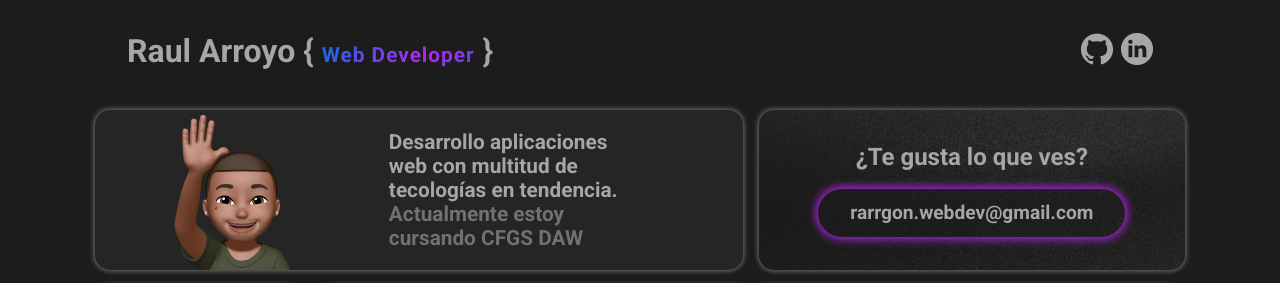
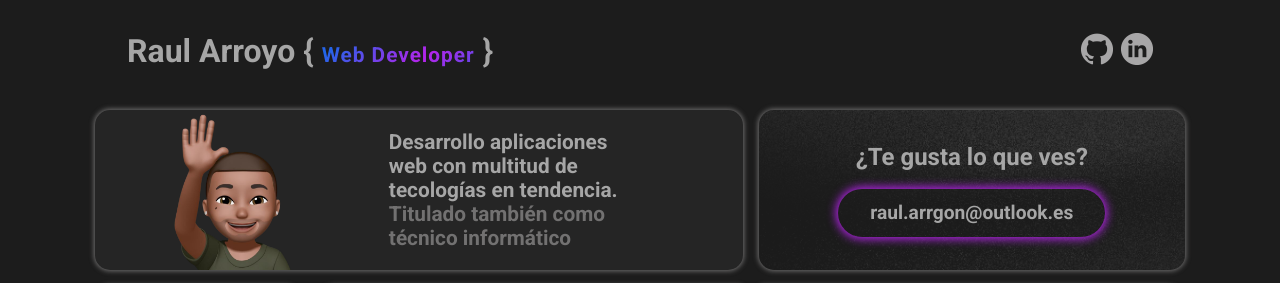
Before and after one commit to RaulxAG/portafolio, a website: page index.html in a window 1280 px wide. Shown: the top 283 px of the page. Drawn offline with Linux system fonts and the light colour scheme.

Commit message:
Update index.html

```diff
--- a/index.html
+++ b/index.html
@@ -44,7 +44,7 @@
                             Desarrollo aplicaciones web con multitud de tecologías en tendencia.
                         </p>
                         <p>
-                            Actualmente estoy cursando <b>CFGS DAW</b>
+                            Titulado también como <b>técnico informático</b>
                         </p>
                     </article>
                 </section>
@@ -53,7 +53,7 @@
                 <!-- Section 2: Contacto -->
                 <section class="contacto">
                     <p>¿Te gusta lo que ves?</p>
-                    <button class="button--bg">rarrgon.webdev@gmail.com</button>
+                    <button class="button--bg">raul.arrgon@outlook.es</button>
                 </section>
                 <!-- Fin Section 2: Contacto -->
 
```
